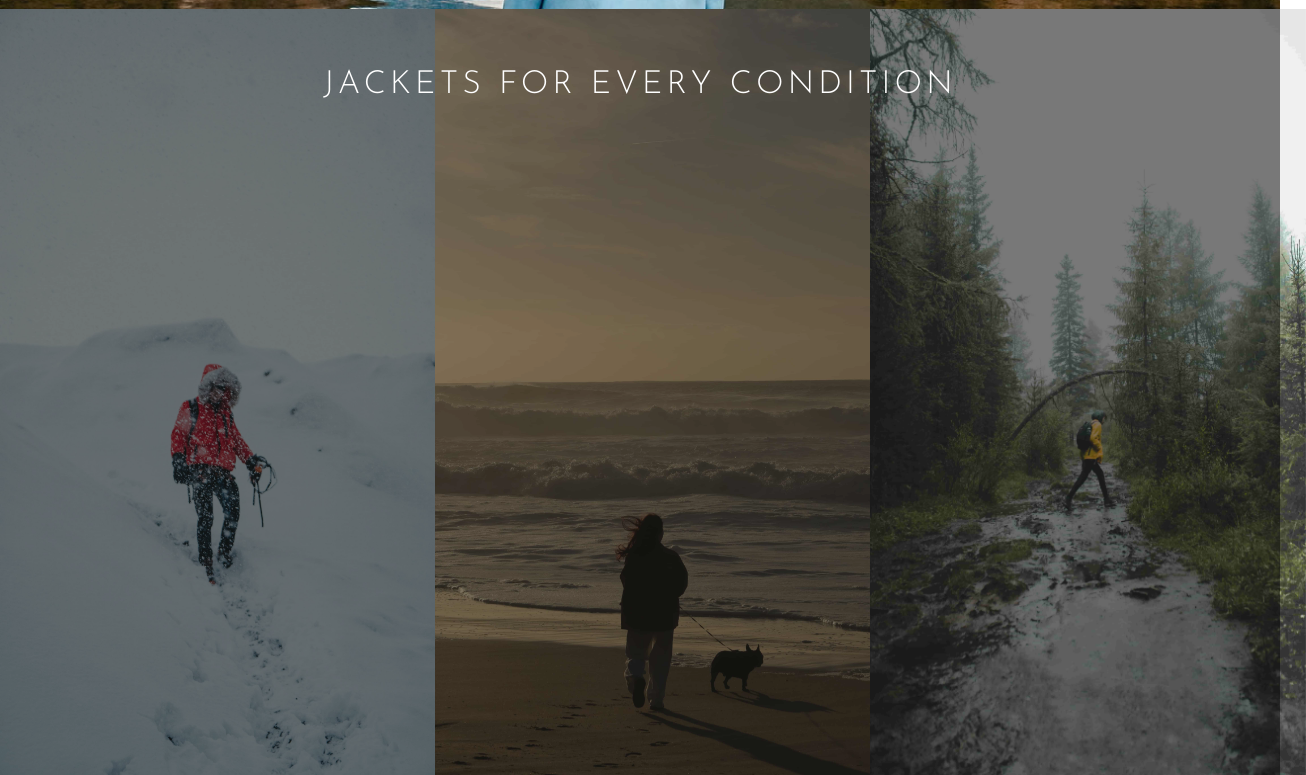
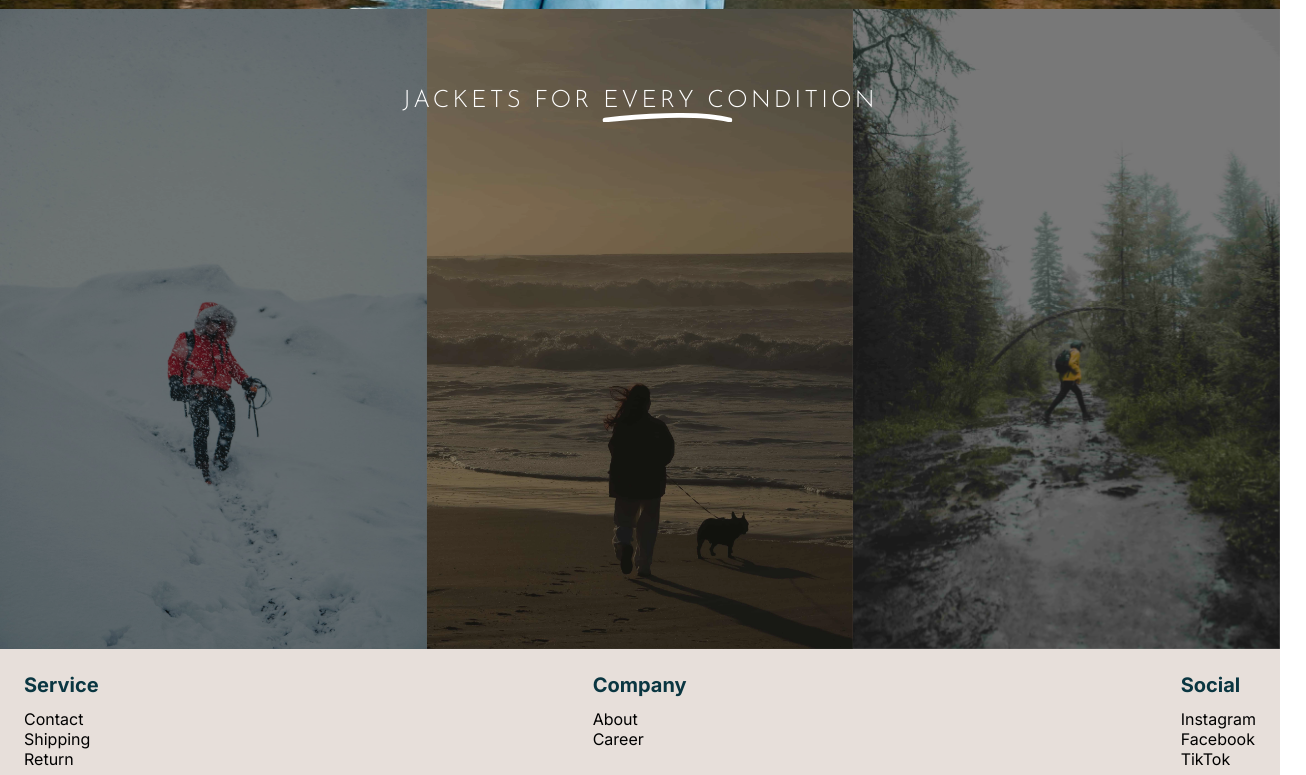
Before and after one commit to MyKaroline/html-css-karoline-myhre, a plain HTML site: page index.html in a window 1280 px wide. Shown: the part 830-1605 px from the top of the page, 1306 px wide, since content can reach past the window. Drawn offline with Linux system fonts and the light colour scheme.

Commit message:
adjusted second section and made footer

```diff
--- a/index.css
+++ b/index.css
@@ -50,28 +50,48 @@
 	font-family: "Josefin Sans";
 }
 
-.image-container {
-	display: flex;
-	justify-content: flex-start;
-	background-color: rgba(0, 0, 0, 0.5);
+.gallery {
+	position: relative;
 }
 
-.image-container img {
-	width: 100%;
-	max-width: 34%;
-	heigt: auto;
-	mix-blend-mode: multiply;
-	opacity: 0.9;
-}
-
-.image-container h1 {
+.gallery .headline {
 	position: absolute;
 	left: 50%;
 	transform: translateX(-50%);
+	margin-top: 80px;
+	z-index: 10;
+}
+
+.headline h1 {
 	white-space: nowrap;
 	text-transform: uppercase;
 	color: #ffffff;
 	letter-spacing: 0.13em;
 	font-weight: 350;
-	margin-top: 60px;
+	margin: 0;
 }
+
+.gallery .decor-line {
+	position: absolute;
+	width: 130px;
+	left: 42%;
+}
+
+.gallery-images {
+	display: grid;
+	height: 50vw;
+	grid-auto-flow: column;
+	grid-auto-rows: minmax(0, 1fr);
+	grid-auto-columns: 1fr;
+	background-color: rgba(0, 0, 0, 0.5);
+}
+
+.gallery-images img {
+	display: block;
+	width: 100%;
+	height: 100%;
+	object-fit: cover;
+	object-position: bottom;
+	mix-blend-mode: multiply;
+	opacity: 0.9;
+}
--- a/index.html
+++ b/index.html
@@ -15,7 +15,7 @@
 	<body>
 		<nav>
 			<img src="public/logo.png" />
-			<ul>
+			<ul class="list-reset">
 				<li>
 					<a href="/">Home</a>
 				</li>
@@ -37,13 +37,69 @@
 
 				<a href="" class="btn">Shop Jackets</a>
 			</section>
+			<section class="gallery">
+				<div class="headline">
+					<h1>Jackets for every condition</h1>
+					<svg class="decor-line" viewBox="0 0 276 20" fill="none" xmlns="http://www.w3.org/2000/svg">
+						<path
+							d="M5.00055 15.0004C65.2207 7.45413 202.729 -3.1106 271.001 15.0004"
+							stroke="white"
+							stroke-width="10"
+							stroke-linecap="round"
+						/>
+					</svg>
+				</div>
+
+				<div class="gallery-images">
+					<img src="public/snow.jpg" alt="" />
+					<img src="public/beach.jpg" alt="" />
+					<img src="public/forest.jpg" alt="" />
+				</div>
+			</section>
 		</main>
-		<div class="image-container">
-			<img src="public/snow.jpg" alt="" />
-			<img src="public/beach.jpg" alt="" />
-			<img src="public/forest.jpg" alt="" />
-			<h1>jackets for every condition</h1>
-		</div>
-		<footer></footer>
+		<footer>
+			<div style="grid-area: links-a">
+				<h3>Service</h3>
+				<ul class="list-reset">
+					<li>
+						<a href="">Contact</a>
+					</li>
+					<li>
+						<a href="">Shipping</a>
+					</li>
+					<li>
+						<a href="">Return</a>
+					</li>
+				</ul>
+			</div>
+			<div style="grid-area: links-b">
+				<div class="center">
+					<h3>Company</h3>
+					<ul class="list-reset">
+						<li>
+							<a href="">About</a>
+						</li>
+						<li>
+							<a href="">Career</a>
+						</li>
+					</ul>
+				</div>
+			</div>
+			<div style="grid-area: links-c">
+				<h3>Social</h3>
+				<ul class="list-reset">
+					<li>
+						<a href="">Instagram</a>
+					</li>
+					<li>
+						<a href="">Facebook</a>
+					</li>
+					<li>
+						<a href="">TikTok</a>
+					</li>
+				</ul>
+			</div>
+			<img src="public/logo.png" />
+		</footer>
 	</body>
 </html>
--- a/theme.css
+++ b/theme.css
@@ -2,12 +2,15 @@
 	--primary: #0a3641;
 	--light-grey: #e7dfda;
 	--dark-grey: #1a1919;
-	--brown: #7c5931;
+	--brown: #71512d;
 	--dark-brown: #231a07;
+
+	--font-header: "Josefin Sans", sans-serif;
+	--font-body: "Inter", sans-serif;
 }
 
 html {
-	font-family: "Inter", sans-serif;
+	font-family: var(--font-body);
 	font-optical-sizing: auto;
 	font-style: normal;
 }
@@ -33,7 +36,7 @@ h3,
 h4,
 h5,
 h6 {
-	font-family: "Josefin Sans", sans-serif;
+	font-family: var(--font-header);
 	font-optical-sizing: auto;
 	font-style: normal;
 }
@@ -57,10 +60,13 @@ a {
 	text-decoration: inherit;
 }
 
-nav ul {
+.list-reset {
 	list-style: none;
 	margin: 0;
 	padding-left: 0;
+}
+
+nav ul {
 	display: flex;
 	gap: 87px;
 	color: var(--primary);
@@ -74,6 +80,7 @@ nav ul a:hover {
 .btn {
 	padding: 10px 16px;
 	border: 1px solid currentColor;
+	text-transform: uppercase;
 }
 
 .btn:hover {
@@ -86,7 +93,34 @@ nav ul a:hover {
 	text-decoration: none;
 }
 
+.center {
+	width: min-content;
+	margin-left: auto;
+	margin-right: auto;
+}
+
 footer {
-	height: 295px;
 	background-color: var(--light-grey);
+	display: grid;
+	gap: 12px;
+	grid-template:
+		"links-a links-b links-c"
+		"logo logo logo";
+	justify-content: space-between;
+	padding: 24px;
 }
+
+footer h3 {
+	margin-top: 0;
+	margin-bottom: 12px;
+	font-family: var(--font-body);
+	font-size: 20px;
+	font-weight: bold;
+	color: var(--primary);
+}
+
+footer img {
+	grid-area: logo;
+	place-self: center;
+	height: 113px;
+}
```
